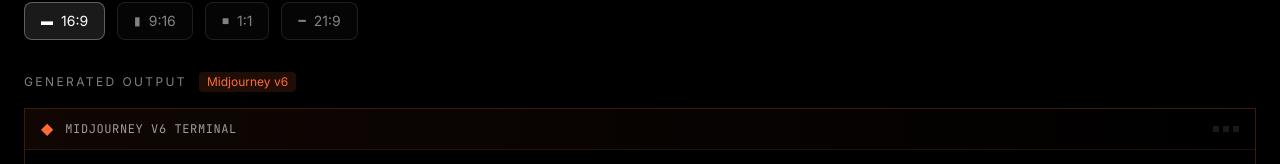
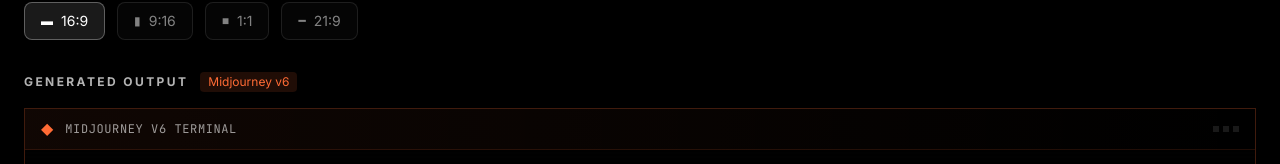
Before and after one commit to visualjump7/nexus_cell, a Next.js app: page /dashboard in a window 1280 px wide. Shown: the part 926-1090 px from the top of the page. Built offline with nearby package versions, Linux system fonts and the light colour scheme.

Commit message:
Bold generated output title for complete consistency

```diff
--- a/src/app/dashboard/page.tsx
+++ b/src/app/dashboard/page.tsx
@@ -1416,7 +1416,7 @@
         <section className="mb-8">
           <div className="flex items-center justify-between mb-4">
             <div className="flex items-center gap-3">
-              <span className="text-xs tracking-[0.2em] text-white/50 uppercase">Generated Output</span>
+              <span className="text-xs font-bold tracking-[0.2em] text-white/70 uppercase">Generated Output</span>
               <div
                 className="px-2 py-0.5 rounded text-xs transition-colors duration-300"
                 style={{
```
